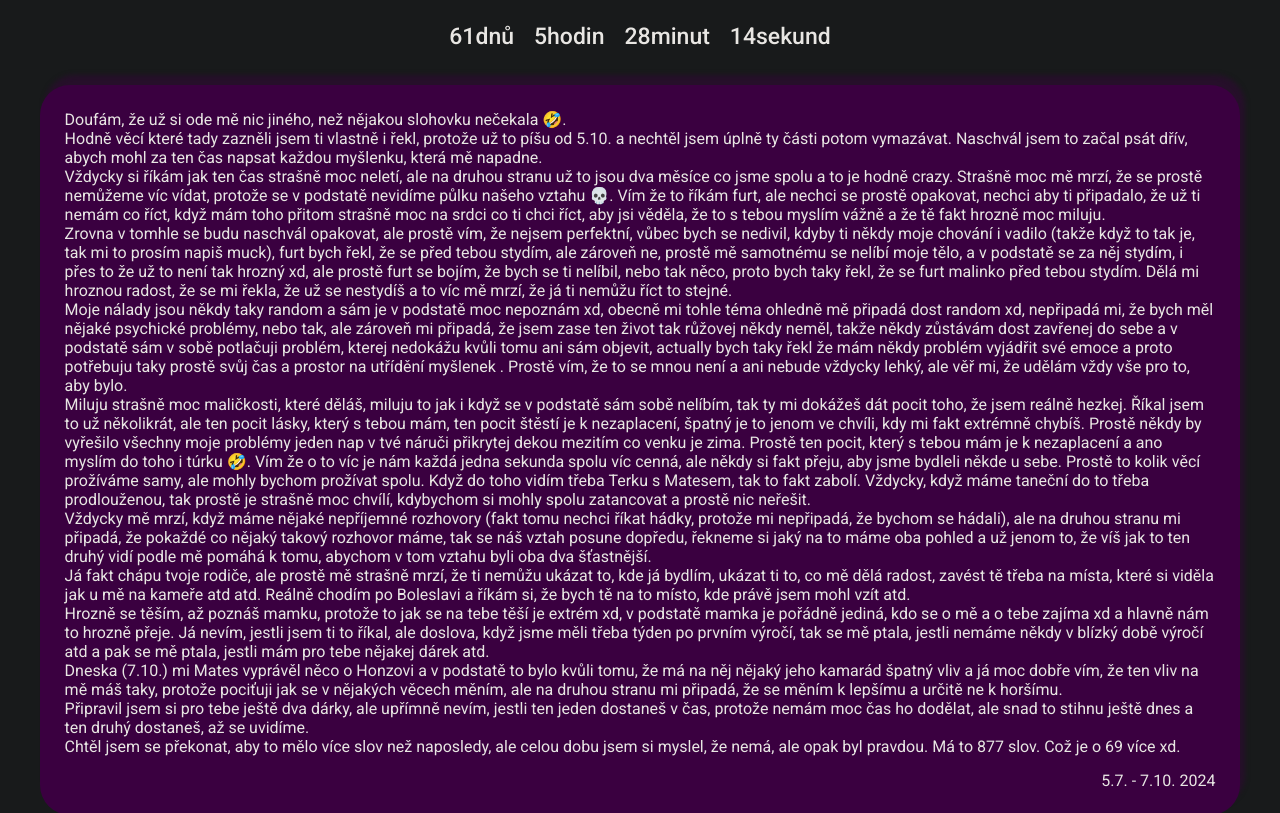
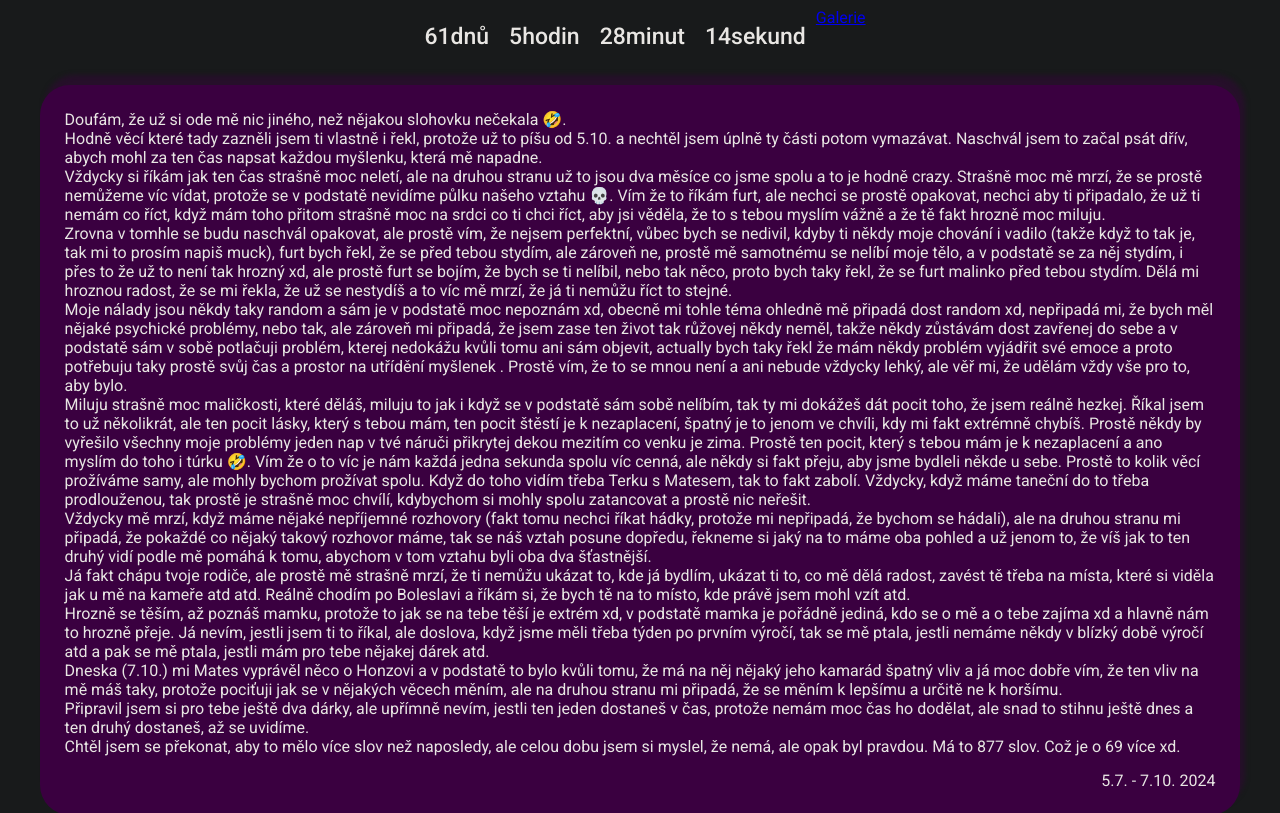
Before and after one commit to Wizaaaa/N, a plain HTML site: page main.html in a window 1280 px wide. Shown: the top 813 px of the page. Drawn offline with Linux system fonts and the light colour scheme.

Commit message:
Update main.html

```diff
--- a/main.html
+++ b/main.html
@@ -7,15 +7,18 @@
     <title>Nelinka</title>
 </head>
 <body>
-    <div class="countup obal" id="countup1">
-        <span class="pocitac days">00</span>
+    <div class="obal">
+        <div class="countup obal" id="countup1">
+            <span class="pocitac days">00</span>
 
-        <span class="pocitac hours">00</span>
+            <span class="pocitac hours">00</span>
 
-        <span class="pocitac minutes">00</span>
+            <span class="pocitac minutes">00</span>
 
-        <span class="pocitac seconds">00</span>
+            <span class="pocitac seconds">00</span>
+        </div>
 
+        <div class="galerie "><a href="galery.html">Galerie</a></div>
     </div>
 
     <div class="obal">
```
